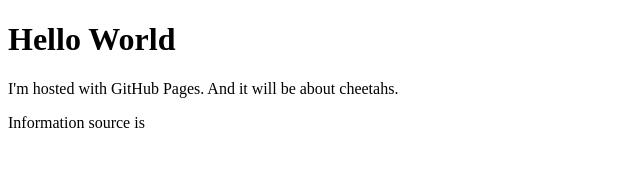
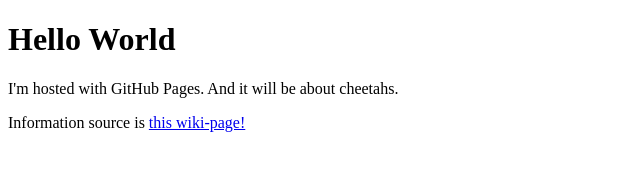
Before and after one commit to JollyJell/JollyJell.github.io, a plain HTML site: page cheetahs/index.html in a window 1280 px wide. Shown: the whole page, without its empty margins (0-640 px from the left). Drawn offline with Linux system fonts and the light colour scheme.

Commit message:
Update index.html

```diff
--- a/cheetahs/index.html
+++ b/cheetahs/index.html
@@ -4,6 +4,6 @@
 <h1>Hello World</h1>
 <p>I'm hosted with GitHub Pages. And it will be about cheetahs.</p>
 
-<p>Information source is <a href="https://en.wikipedia.org/wiki/Cheetah"></p>
+<p>Information source is <a href="https://en.wikipedia.org/wiki/Cheetah">this wiki-page!</a></p>
 </body>
 </html>
```
